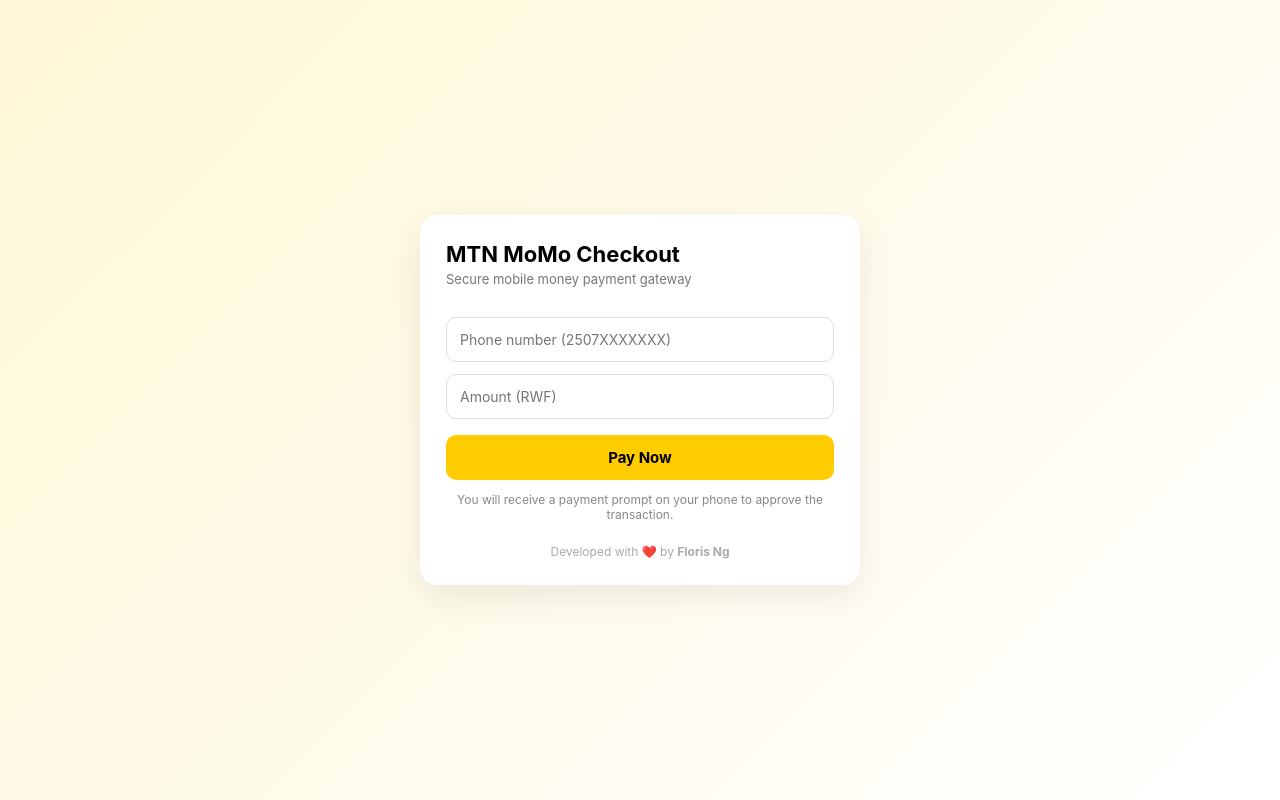
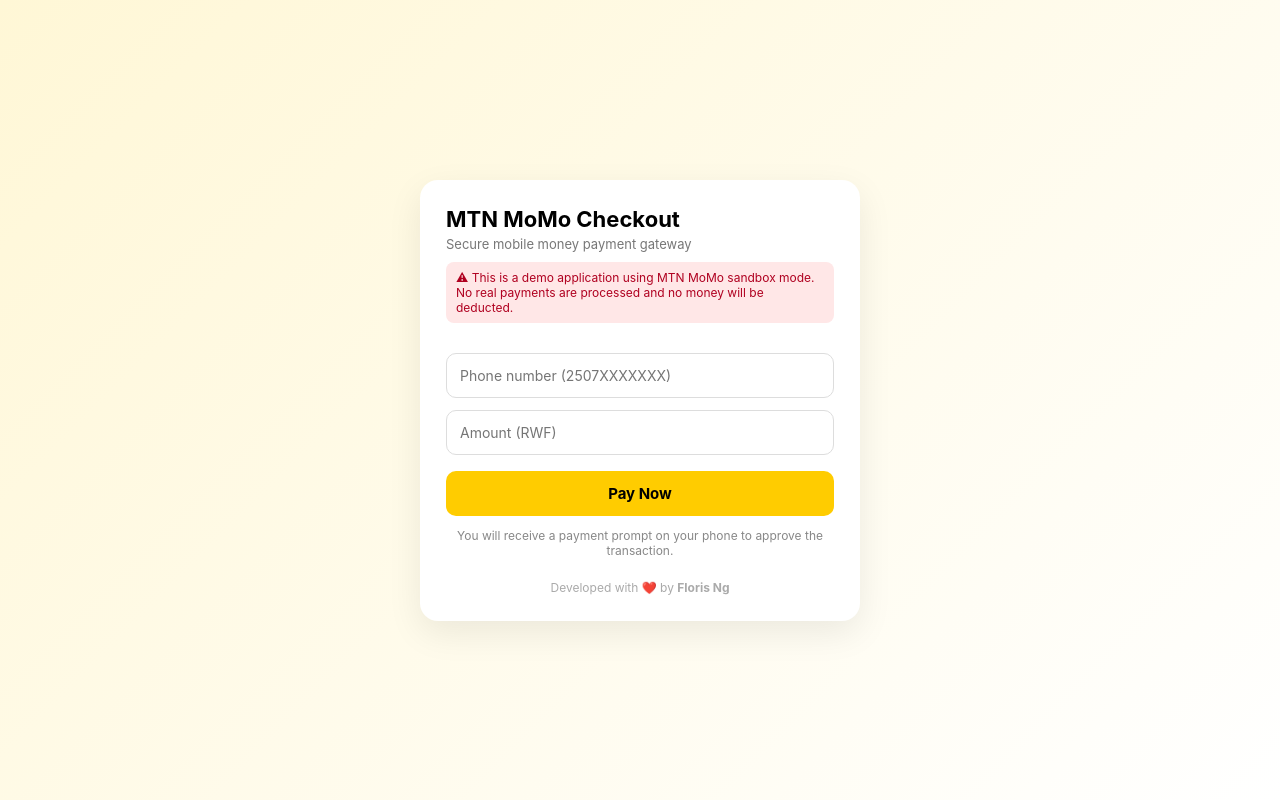
Before and after one commit to florisng/MoMo-Payment-App, a website: page public/index.html in a window 1280 px wide. Drawn offline with Linux system fonts and the light colour scheme.

Commit message:
Add Warning message to users before upload

```diff
--- a/public/index.html
+++ b/public/index.html
@@ -44,6 +44,17 @@
       .subtitle {
         font-size: 13px;
         color: #777;
+        margin-bottom: 10px;
+      }
+
+      /* ✅ NEW DEMO MESSAGE STYLE */
+      .demo {
+        font-size: 12px;
+        color: #b00020;
+        background: #ffe7e7;
+        padding: 8px 10px;
+        border-radius: 8px;
+        margin-bottom: 14px;
       }
 
       input {
@@ -152,6 +163,12 @@
       <div class="header">
         <div class="title">MTN MoMo Checkout</div>
         <div class="subtitle">Secure mobile money payment gateway</div>
+
+        <!-- ✅ ADDED DEMO MESSAGE -->
+        <div class="demo">
+          ⚠ This is a demo application using MTN MoMo sandbox mode. No real
+          payments are processed and no money will be deducted.
+        </div>
       </div>
 
       <input id="phone" placeholder="Phone number (2507XXXXXXX)" />
```
